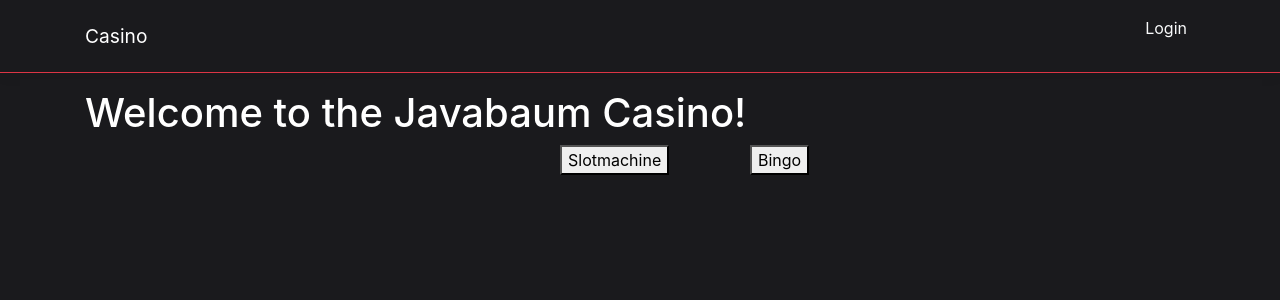
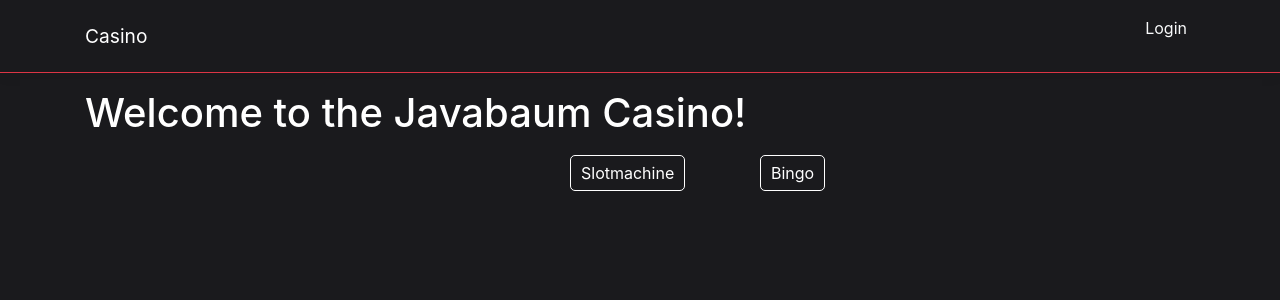
Before and after one commit to JAVABAUM/Test-IPA, a React (Create React App) app in the folder Test-IPA/ClientApp/: page / in a window 1280 px wide. Shown: the top 300 px of the page. Built offline with nearby package versions, Linux system fonts and the light colour scheme; no server answers.

Commit message:
updated styles

```diff
--- a/Test-IPA/ClientApp/src/components/Home.js
+++ b/Test-IPA/ClientApp/src/components/Home.js
@@ -1,6 +1,7 @@
 import React, { Component } from 'react';
 import { Button } from 'bootstrap';
 import { Link } from 'react-router-dom';
+import '../custom.css'
 
 export class Home extends Component {
   static displayName = Home.name;
@@ -16,12 +17,12 @@ export class Home extends Component {
 
                 <div className="col-2" >
                     <Link to="/slotmachine">
-                    <button>Slotmachine</button>
+                    <button className="button">Slotmachine</button>
                         </Link>
                 </div>
                 <div className="col-2" >
                     <Link to="/bingo">
-                    <button>Bingo</button>
+                        <button className="button" >Bingo</button>
                     </Link>
                 </div>
                 <div className="col-5" />
--- a/Test-IPA/ClientApp/src/components/Profile.jsx
+++ b/Test-IPA/ClientApp/src/components/Profile.jsx
@@ -1,6 +1,7 @@
 import React, { Component } from 'react';
 import { Link, Redirect } from 'react-router-dom';
 import './NavMenu.css';
+import '../custom.css'
 import { getAuth, onAuthStateChanged } from "firebase/auth";
 import { addCoinsToAccount, getCoins, getStats } from '../Coins';
 
@@ -54,10 +55,12 @@ export default class Profile extends Component {
             <>
                 <h3>Welcome, {getAuth().currentUser.email}</h3>
                 <br />
-                <p>coins: { (this.state.coins) }</p>
-                <button onClick={this.signout}>logout</button>
-                <br />
-                <button onClick={this.addcoins}>Add 10 coins to your account</button>
+                <p>coins: {(this.state.coins)}</p>
+                <br/>
+                <div className="row">
+                <button onClick={this.signout} className="button-red">logout</button>
+                    <button onClick={this.addcoins} className="button-confirm">Add 10 coins to your account</button>
+                    </div>
             </>
         );
     }
--- a/Test-IPA/ClientApp/src/custom.css
+++ b/Test-IPA/ClientApp/src/custom.css
@@ -1,18 +1,55 @@
 a {
-  color: white;
+    color: white;
 }
 
 code {
-  color: #E01A76;
+    color: #E01A76;
 }
 
 .btn-primary {
-  color: #fff;
-  background-color: #1b6ec2;
-  border-color: #1861ac;
+    color: #fff;
+    background-color: #1b6ec2;
+    border-color: #1861ac;
 }
 
 body {
     background-color: #1A1A1D;
     color: white;
 }
+
+.button {
+    margin: 10px;
+    border-radius: 5px;
+    color: white;
+    background-color: transparent;
+    border: 1px solid white;
+    padding: 5px 10px;
+}
+    .button:hover {
+        background-color: rgba(255, 255, 255, 0.4);
+    }
+.button-red {
+    margin: 10px;
+    padding: 5px 10px;
+    border-radius: 5px;
+    color: white;
+    background-color: transparent;
+    border: 1px solid red;
+}
+
+    .button-red:hover {
+        background-color: rgba(255, 0, 0, 0.31);
+    }
+
+.button-confirm {
+    margin: 10px;
+    padding: 5px 10px;
+    border-radius: 5px;
+    color: white;
+    background-color: transparent;
+    border: 1px solid rgba(54, 232, 71, 1);
+}
+
+    .button-confirm:hover {
+        background-color: rgba(54, 232, 71, 0.31);
+    }
```
